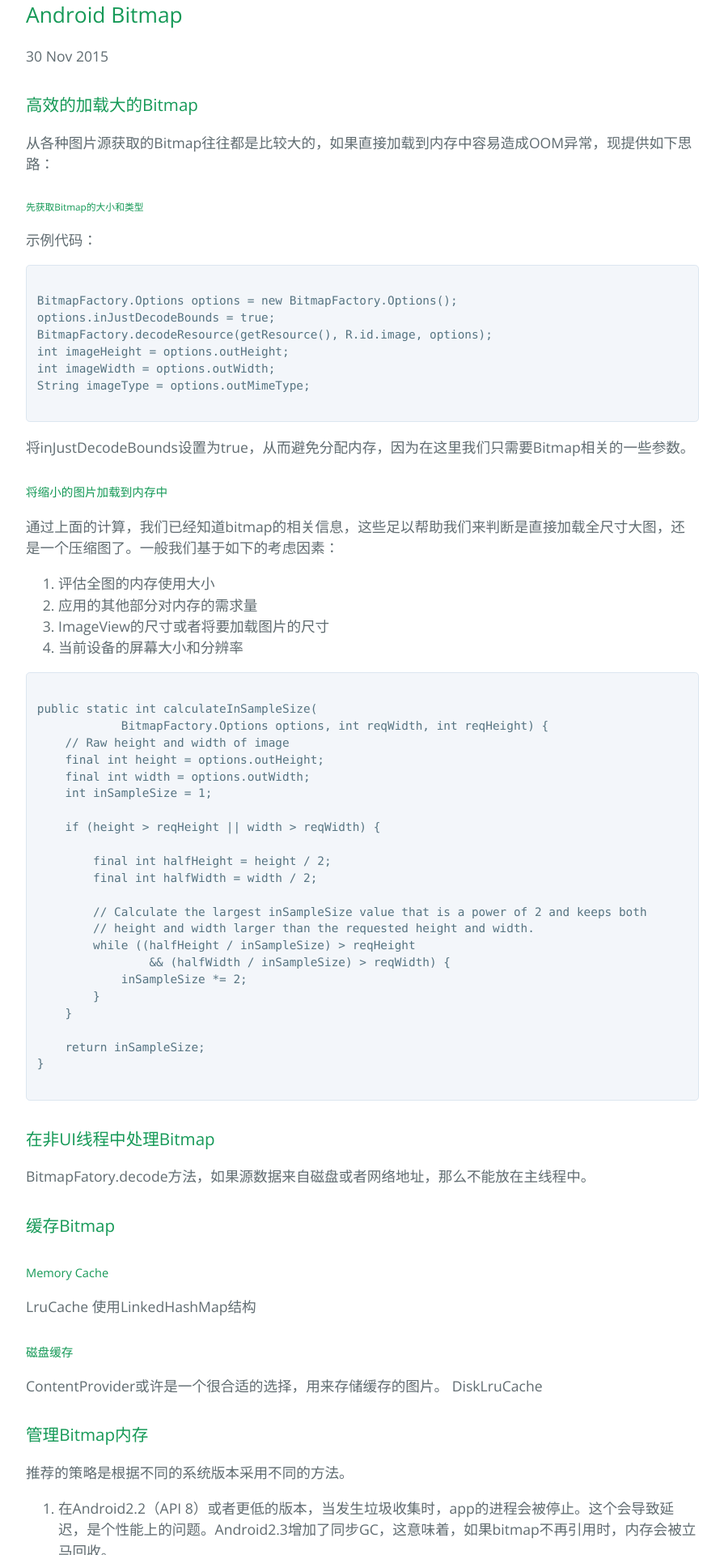
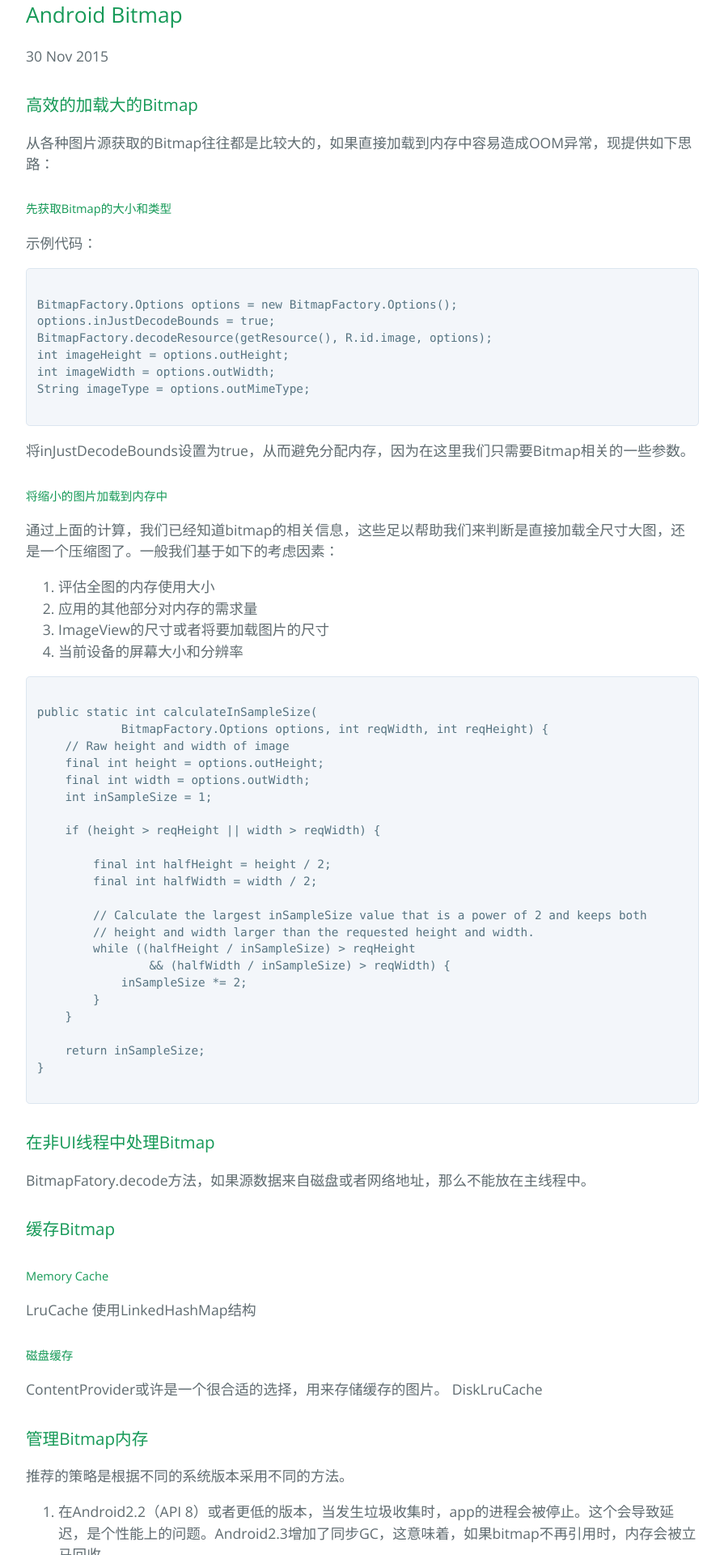
Before and after one commit to dreamhb/dreamhb.github.io, a Jekyll site: the page built from _posts/2015-11-30-Android-Bitmap.md, in a window 1280 px wide. Shown: the part 416-2336 px from the top of the page at 81% size, without its empty margins (192-1087 px from the left). Built offline with Jekyll 4.4.1, drawn with Linux system fonts in a browser that asks for light colours.

```diff
--- a/_posts/2015-11-30-Android-Bitmap.md
+++ b/_posts/2015-11-30-Android-Bitmap.md
@@ -10,7 +10,7 @@ comments: true
 ### 高效的加载大的Bitmap
 从各种图片源获取的Bitmap往往都是比较大的，如果直接加载到内存中容易造成OOM异常，现提供如下思路：
 
-###### 先获取Bitmap的大小和类型
+##### 先获取Bitmap的大小和类型
 示例代码：
 
 <pre>
```
